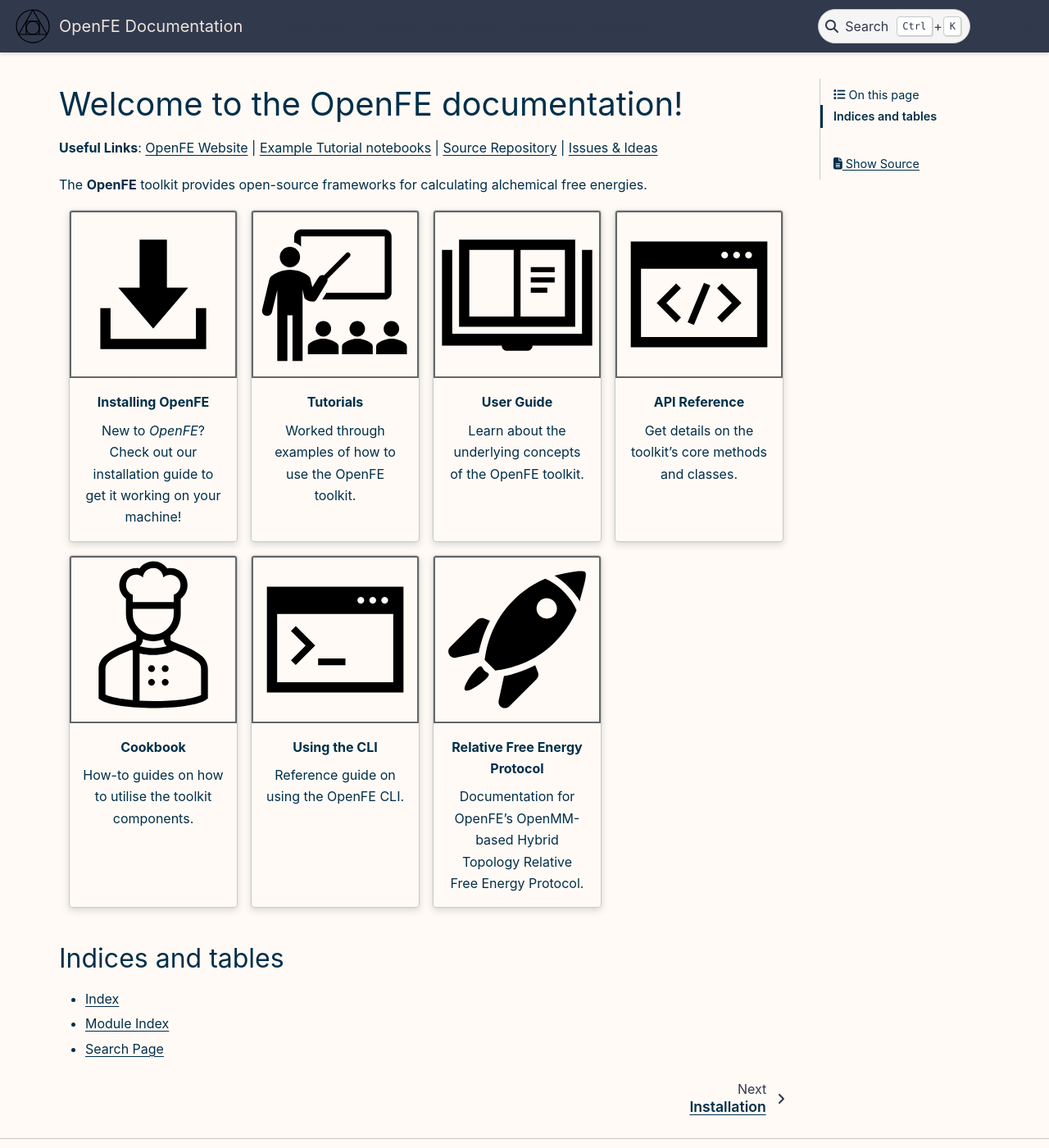
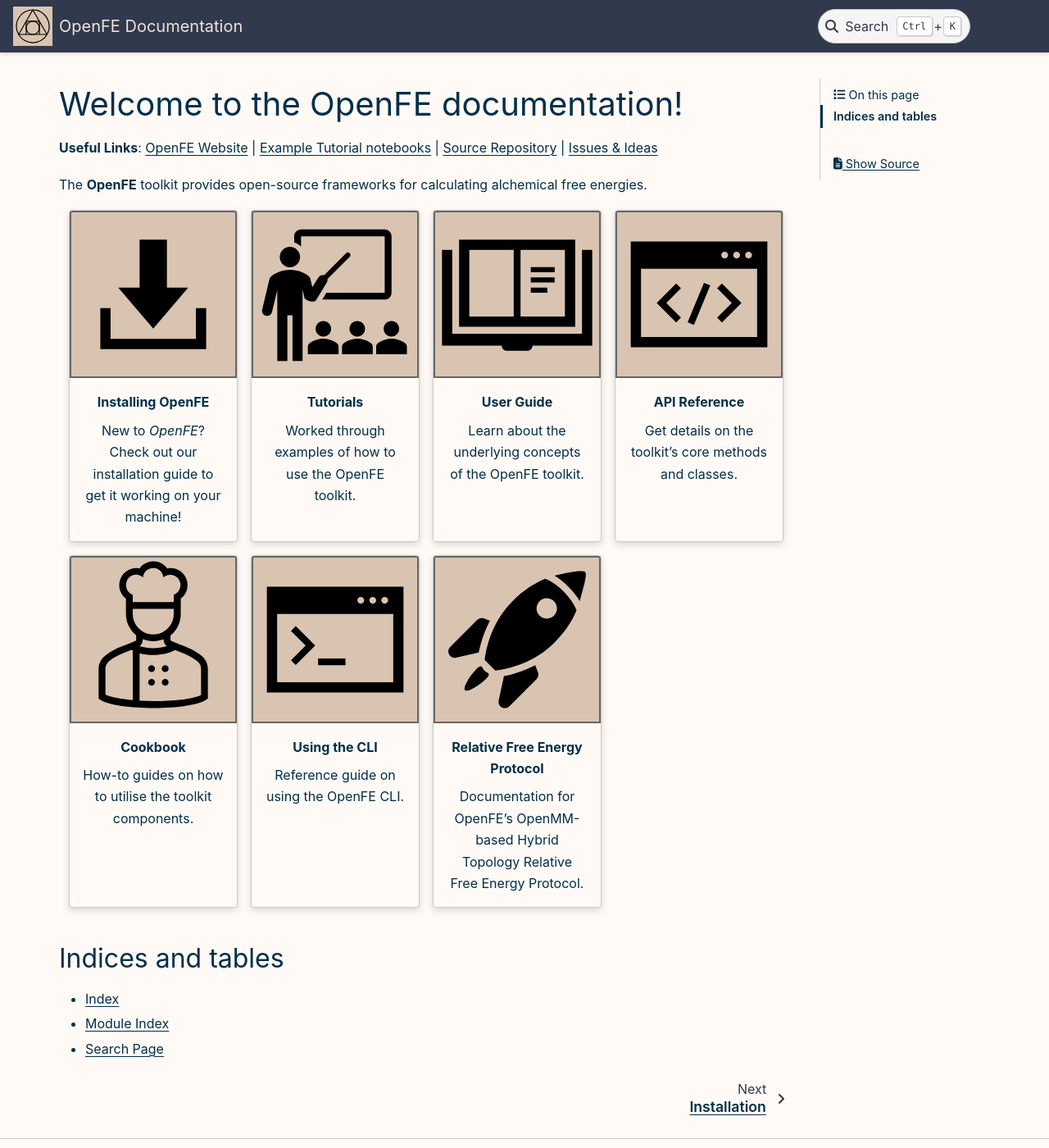
Before and after one commit to OpenFreeEnergy/openfe, a Sphinx documentation site: the page built from docs/index.rst, in a window 1280 px wide and 1400 px high. Shown: the whole window at 82% size. Built offline with Sphinx 7.4.7 and the PyData theme 0.15.4, drawn with Linux system fonts in a browser that asks for light colours.

Commit message:
picture background

```diff
--- a/docs/_static/css/custom.css
+++ b/docs/_static/css/custom.css
@@ -76,6 +76,7 @@
 
 img {
     border: 2px solid var(--ofe-color-BeastlyGrey);
+    background: var(--ofe-color-SandySergio);
 }
 
 /*
```
